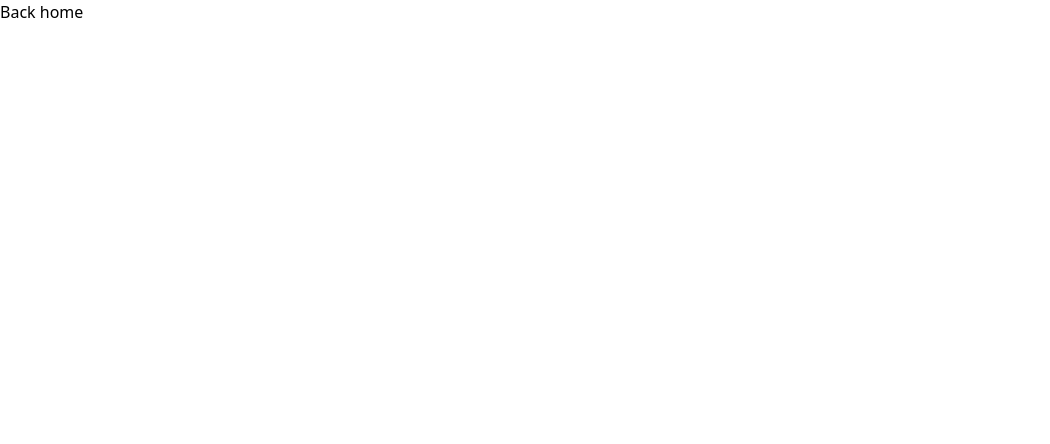
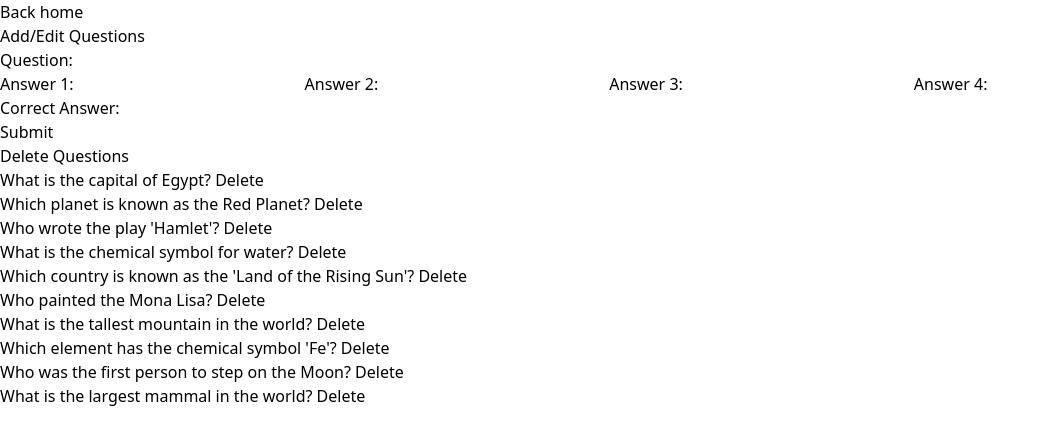
Before and after one commit to Yael353/Quiz, a Next.js app: page /admin in a window 1280 px wide. Shown: the top 444 px of the page, without its empty margins (0-1050 px from the left). Built offline with nearby package versions, Linux system fonts and the light colour scheme.

Commit message:
updated admin, index, questions & quiz, functions for adding new quiz questions and game score done.

```diff
--- a/pages/admin.js
+++ b/pages/admin.js
@@ -1,13 +1,106 @@
+import { useState } from 'react';
 import React from 'react'
 import Link from "next/link"
+import { questions, addQuestion, editQuestion, deleteQuestion } from "./data/questions";
 
 function adminPage () {
+
+  const [newQuestion, setNewQuestion] = useState({
+    id: null,
+    question: "",
+    answers: ["", "", "", ""],
+    correctAnswer: "",
+  });
+
+  const handleInputChange = (e) => {
+    const { name, value } = e.target;
+    setNewQuestion((prevQuestion) => ({
+      ...prevQuestion,
+      [name]: value,
+    }));
+  };
+
+  const handleAnswerChange = (index, value) => {
+    setNewQuestion((prevQuestion) => {
+      const updatedAnswers = [...prevQuestion.answers];
+      updatedAnswers[index] = value;
+      return {
+        ...prevQuestion,
+        answers: updatedAnswers,
+      };
+    });
+  };
+
+  const handleSubmit = (e) => {
+    e.preventDefault();
+    if (newQuestion.id){
+      editQuestion(newQuestion.id, newQuestion);
+    }else{
+      addQuestion({ ...newQuestion, id: Date.now() });
+    }
+    setNewQuestion({
+      id: null,
+      question: "",
+      answers: ["", "", "", ""],
+      correctAnswer: "",
+    });
+  };
+
+  const handleDelete = (questionId) => {
+      deleteQuestion(questionId);
+  };
+
   return (
     <div>
+      <Link href="/">Back home</Link>
 
-        <Link href="/">Back home</Link>
+      <h2>Add/Edit Questions</h2>
+      <form onSubmit={handleSubmit}>
+        <label>
+          Question:
+          <input
+            type="text"
+            name="question"
+            value={newQuestion.question}
+            onChange={handleInputChange}
+          />
+        </label>
+        <br />
+        {newQuestion.answers.map((answer, index) => (
+          <label key={index}>
+            Answer {index + 1}:
+            <input
+              type="text"
+              value={answer}
+              onChange={(e) => handleAnswerChange(index, e.target.value)}
+            />
+          </label>
+        ))}
+        <br />
+        <label>
+          Correct Answer:
+          <input
+            type="text"
+            name="correctAnswer"
+            value={newQuestion.correctAnswer}
+            onChange={handleInputChange}
+          />
+        </label>
+        <br />
+        <button type="submit">Submit</button>
+      </form>
+
+      <h2>Delete Questions</h2>
+      <ul>
+        {questions.questions.map((question) => (
+          <li key={question.id}>
+            {question.question}{' '}
+            <button onClick={() => handleDelete(question.id)}>Delete</button>
+          </li>
+        ))}
+      </ul>
     </div>
-  )
+  );
 }
 
-export default adminPage
+export default adminPage;
--- a/pages/data/questions.js
+++ b/pages/data/questions.js
@@ -1,6 +1,6 @@
 //questions
 
-export const questions = {
+export let questions = {
   questions: [
     {
       id: 1,
@@ -74,3 +74,16 @@ export const questions = {
     },
   ],
 };
+
+export const addQuestion = (newQuestion) => {
+  questions.questions.push(newQuestion);
+};
+
+export const editQuestion = (questionId, updateQuestion) => {
+  questions.questions = questions.questions.map((question) =>
+  question.id === questionId ? { ...question, ...updateQuestion}: question);
+};
+
+export const deleteQuestion = (questionId) => {
+  questions.questions = questions.questions.filter((question) => question.id !== questionId);
+};
--- a/pages/index.js
+++ b/pages/index.js
@@ -1,7 +1,8 @@
+import React from "react";
 import Link from "next/link";
 import Navbar from "./components/Navbar";
 
-export default function Home() {
+ function Home() {
   return (
     <>
       <Navbar />
@@ -20,3 +21,4 @@ export default function Home() {
     </>
   );
 }
+export default Home
--- a/pages/quiz.js
+++ b/pages/quiz.js
@@ -1,9 +1,50 @@
+import React, { useState } from 'react';
 import Link from "next/link";
+import { questions } from './data/questions';
 
-export default function quiz() {
+function quiz() {
+
+  const [currentQuestion, setCurrentQuestion] = useState(0);
+  const [selectedAnswer, setSelectedAnswer] = useState("");
+  const [score, setScore] = useState(0);
+
+  const handleAnswerClick = (answer) => {
+    setSelectedAnswer(answer);
+
+    // Check if the answer is correct
+    if (answer === questions.questions[currentQuestion].correctAnswer) {
+      setScore(score + 1);
+    }
+  };
+
+  const handleNextQuestion = () => {
+    // Move to the next question
+    if (currentQuestion < questions.questions.length - 1) {
+      setCurrentQuestion(currentQuestion + 1);
+      setSelectedAnswer("");
+    } else {
+      // End of the quiz, you can navigate to the result page or show a summary
+      alert(`Quiz completed! Your score: ${score}`);
+    }
+  };
+
   return (
     <>
       <Link href="/">Home</Link>
+      <h1>{questions.questions[currentQuestion].question}</h1>
+
+      <ul>
+        {questions.questions[currentQuestion].answers.map((answer, index) => (
+          <li key={index} onClick={() => handleAnswerClick(answer)}>
+            {answer}
+          </li>
+        ))}
+      </ul>
+
+      {selectedAnswer && (
+        <button onClick={handleNextQuestion}>Next Question</button>
+      )}
     </>
   );
 }
+export default quiz
```
Also changed, not shown: package.json (+5 -3 lines), 1 other file (tests, documents, lock files or other folders).
